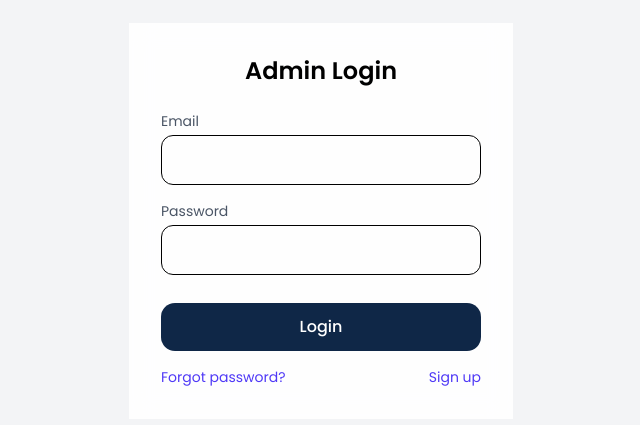
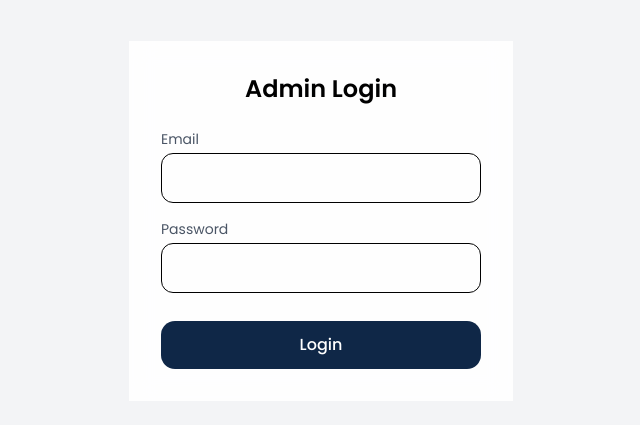
Before and after one commit to StutiSharan/salvation-app-admin, a React (Vite) app in the folder salvation-admin-panal/admin-frontend/: page /login in a window 1280 px wide. Shown: the part 179-604 px from the top of the page, without its empty margins (319-959 px from the left). Built offline with nearby package versions, Linux system fonts and the light colour scheme; no server answers.

Commit message:
remove signUp option from admin panal

```diff
--- a/salvation-admin-panal/admin-frontend/src/pages/auth/Login.jsx
+++ b/salvation-admin-panal/admin-frontend/src/pages/auth/Login.jsx
@@ -63,15 +63,6 @@ export default function Login(){
      {loading ? "Logging in..." : "Login"}
     </button>
 
-    <div className="flex justify-between text-sm mt-4">
-     <Link to="/forgot-password" className="text-indigo-600">
-      Forgot password?
-     </Link>
-
-     <Link to="/signup" className="text-indigo-600">
-      Sign up
-     </Link>
-    </div>
 
    </form>
 
```
